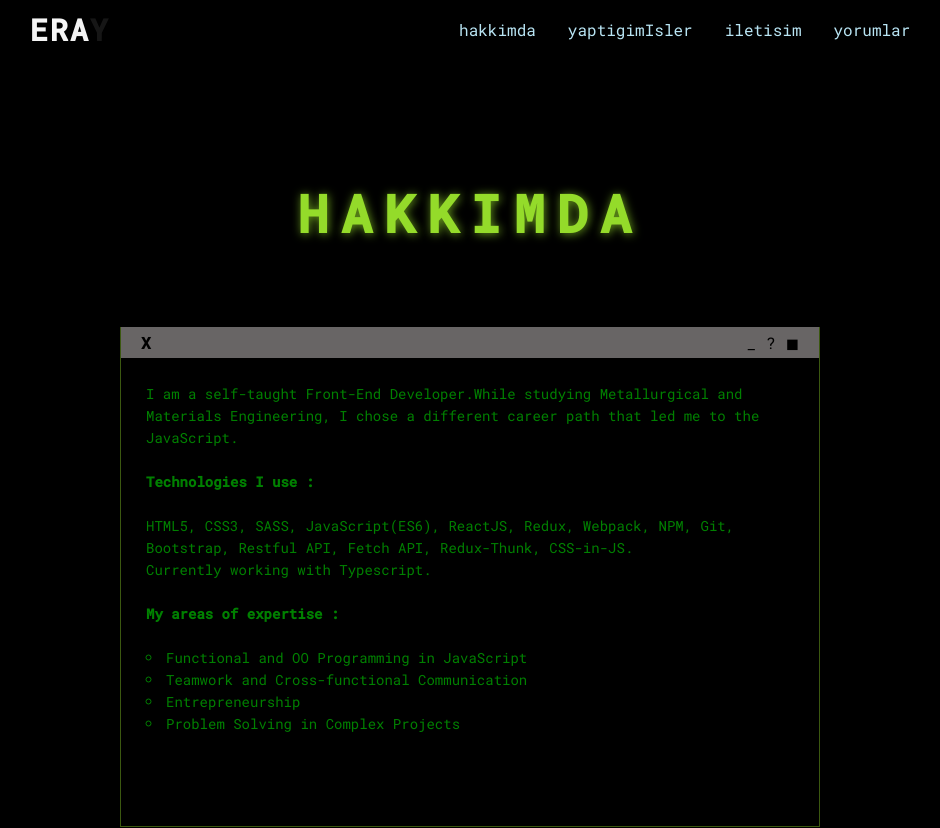
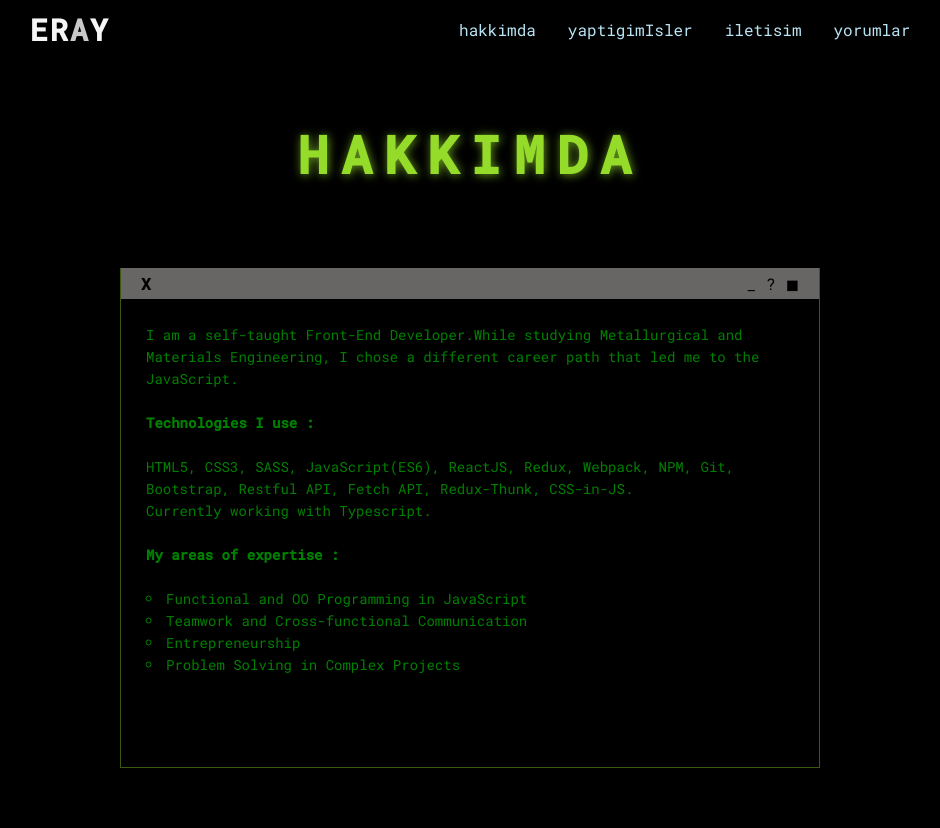
Before and after one commit to eraydurak/konusarak-ogren, a React (Create React App) app: page / in a window 1280 px wide. Shown: the top 828 px of the page, without its empty margins (170-1110 px from the left). Built offline with nearby package versions, Linux system fonts and the light colour scheme.

Commit message:
beşer şaşar

```diff
--- a/src/App.js
+++ b/src/App.js
@@ -2,9 +2,9 @@ import Navbar from './Navbar';
 import About from './About';
 import Calismalar from './Calismalar';
 import Iletisim from './Iletisim';
-import './App.scss';
 import YorumEkle from './YorumEkle';
 import Footer from './Footer';
+import './App.scss';
 
 function App() {
   return (
--- a/src/App.scss
+++ b/src/App.scss
@@ -27,32 +27,26 @@ $transiti: 0.4s all cubic-bezier(0.445, 0.05, 0.55, 0.95);
   font-family: "Roboto Mono", monospace;
 }
 
-body,
-html {
-  // width: 100%;
-  // height: 100%;
-  // overflow-y: auto;
-  overflow-x: hidden;
-}
-
 body {
   background-color: #000000;
   color: green;
   &::-webkit-scrollbar {
     display: none;
   }
+  height: 100%;
+}
+
+.root {
+  position: relative;
 }
 
 nav {
-  min-height: 50px;
   background-color: transparent;
-  position: sticky;
+  position: fixed;
   top: 0;
-  left: 0;
-  right: 0;
   @include centered();
   justify-content: space-around;
-  // width: 100%;
+  width: 100%;
   padding: 10px 25px;
   transition: 0.4s background-color cubic-bezier(0.445, 0.05, 0.55, 0.95);
   .logo {
@@ -394,7 +388,7 @@ footer {
 
 @media screen and (min-width: 374px) and (max-width: 767px) {
   nav {
-    position: relative;
+    position: sticky;
     flex-direction: column;
     //max-width: 374px;
     ul {
--- a/src/Navbar.jsx
+++ b/src/Navbar.jsx
@@ -1,14 +1,18 @@
 import { useState, useEffect } from 'react'
 
-window.addEventListener('scroll', function () {
-  let header = document.querySelector('nav');
-  header.classList.toggle('active', window.scrollY > 0)
-})
+const Navbar = () => {
+
+  const [scroll, setScroll] = useState(false);
+
+  useEffect(() => {
+    window.addEventListener('scroll', () => {
+      setScroll(window.scrollY > 50)
+    })
+  }, [])
 
 
-const Navbar = () => {
   return (
-    <nav>
+    <nav className={scroll ? 'active' : ''}>
       <div className="logo">
         <h1><span>E</span><span>R</span><span>A</span><span>Y</span></h1>
       </div>
```
